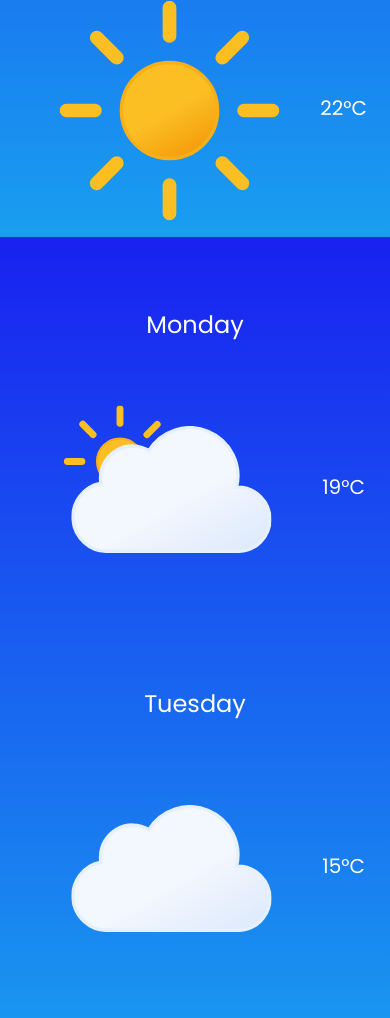
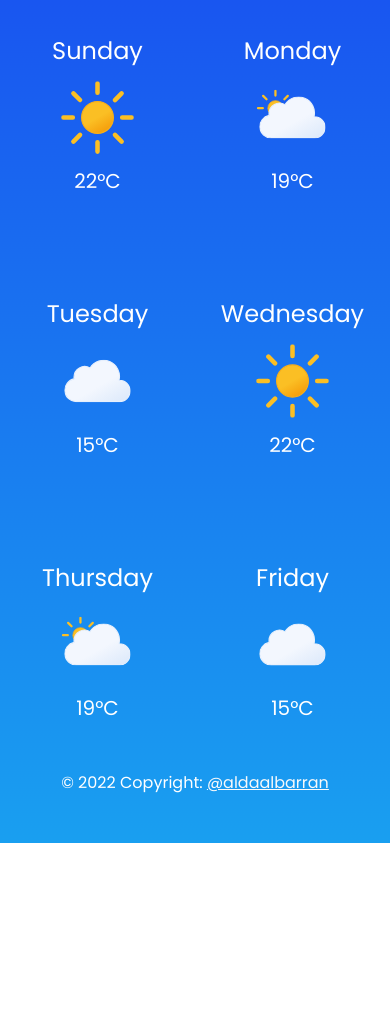
Before and after one commit to aldaalbarran/weather-app-js, a plain HTML site: page index.html in a window 390 px wide. Shown: the part 607-1625 px from the top of the page. After the commit the page ends 1450 px from the top, so only its background shows below. Drawn offline with nearby package versions, Linux system fonts and the light colour scheme.

Commit message:
Weather App - Style (Responsive)

```diff
--- a/css/style.css
+++ b/css/style.css
@@ -68,7 +68,7 @@ body{
 }
 
 .container .info-week div{
-    padding-top: 50px;
+    margin-top: 50px;
     text-align: center;
 }
 
@@ -83,3 +83,59 @@ body{
 .container .info-week div .txt-num{
     font-size: 1.25rem;
 }
+
+footer{
+    position: absolute;
+    bottom: 0;
+    left: 50%;
+    transform: translate(-50%, 0);
+    -webkit-transform: translate(-50%, 0);
+    -moz-transform: translate(-50%, 0);
+    -ms-transform: translate(-50%, 0);
+    -o-transform: translate(-50%, 0);
+}
+
+@media (max-width:992px){
+    body{
+        background: linear-gradient(0deg, rgba(25,159,240,1) 0%, rgba(25,33,240,1) 100%);
+        background-size: cover;
+        background-position: center;
+    }
+
+    .container{
+        margin-top: 5vh;
+        height: auto;
+    }
+
+    .container .header .header__city{
+        margin-top: 30px;
+    }
+
+    .container .header .header__city h1{
+        font-size: 3rem;
+    }
+
+    .container .info-week div{
+        margin-top: 100px;
+        padding: 0 !important;
+        text-align: center;
+    }
+
+    .container .info-week div .txt-day{
+        width: 100%;
+        font-size: 1.5rem;
+    }
+
+    .container .info-week div img{
+        width: 50%;
+    }
+
+    .container .info-week div .txt-num{
+        width: 100%;
+        font-size: 1.25rem;
+    }
+
+    footer{
+        position: relative;
+    }
+}
--- a/index.html
+++ b/index.html
@@ -8,10 +8,10 @@
     <link href="https://cdn.jsdelivr.net/npm/bootstrap@5.0.2/dist/css/bootstrap.min.css" rel="stylesheet" integrity="sha384-EVSTQN3/azprG1Anm3QDgpJLIm9Nao0Yz1ztcQTwFspd3yD65VohhpuuCOmLASjC" crossorigin="anonymous">
     <link rel="stylesheet" href="./css/style.css">
 </head>
-<body>
+<body class="position-relative">
     <div class="container">
         <div class="row header">
-            <div class="header__search col-md-5 centerXY">
+            <div class="header__search col-lg-5 centerXY">
                 <div class="row w-100">
                     <div class="col-8">
                         <input type="text" name="" id="" class="txt-search form-control" placeholder="Write the name of a city">
@@ -21,16 +21,16 @@
                     </div>
                 </div>
             </div>
-            <div class="header__city col-md-4">
+            <div class="header__city col-lg-4">
                 <h1>Mexico City</h1>
             </div>
 
-            <div class="header__day col-md-3 centerXY">
+            <div class="header__day col-lg-3 centerXY">
                 <h4>Saturday 14 May</h4>
             </div>
         </div>
         <div class="row info-today">
-            <div class="info__today-left col-sm-6">
+            <div class="info__today-left col-lg-6">
                 <div class="row">
                     <div class="col-6 info__today-img__weather centerXY">
                         <img src="./img/clear-day.svg" alt="img__weather">
@@ -42,7 +42,7 @@
                     </div>
                 </div>
             </div>
-            <div class="info__today-right col-sm-6 centerXY">
+            <div class="info__today-right col-lg-6 centerXY">
                 <div class="row">
                     <div class="col-4">
                         <label class="num-high">23°C</label>
@@ -78,42 +78,49 @@
         </div>
 
         <div class="row info-week bt-10">
-            <div class="col-md-2">
+            <div class="col-6 col-lg-2">
                 <label for="" class="txt-day">Sunday</label>
                 <img src="./img/clear-day.svg" alt="">
                 <label for="" class="txt-num">22°C</label>
             </div>
 
-            <div class="col-md-2">
+            <div class="col-6 col-lg-2">
                 <label for="" class="txt-day">Monday</label>
                 <img src="./img/partly-cloudy-day.svg" alt="">
                 <label for="" class="txt-num">19°C</label>
             </div>
 
-            <div class="col-md-2">
+            <div class="col-6 col-lg-2">
                 <label for="" class="txt-day">Tuesday</label>
                 <img src="./img/rain.svg" alt="">
                 <label for="" class="txt-num">15°C</label>
             </div>
 
-            <div class="col-md-2">
+            <div class="col-6 col-lg-2">
                 <label for="" class="txt-day">Wednesday</label>
                 <img src="./img/clear-day.svg" alt="">
                 <label for="" class="txt-num">22°C</label>
             </div>
 
-            <div class="col-md-2">
+            <div class="col-6 col-lg-2">
                 <label for="" class="txt-day">Thursday</label>
                 <img src="./img/partly-cloudy-day.svg" alt="">
                 <label for="" class="txt-num">19°C</label>
             </div>
 
-            <div class="col-md-2">
+            <div class="col-6 col-lg-2">
                 <label for="" class="txt-day">Friday</label>
                 <img src="./img/rain.svg" alt="">
                 <label for="" class="txt-num">15°C</label>
             </div>
         </div>
     </div>
+
+    <footer class="text-center text-white m-0 p-5">
+        <div class="text-center">
+          © 2022 Copyright:
+          <a class="link-light" href="https://github.com/aldaalbarran" target="_blank">@aldaalbarran</a>
+        </div>
+      </footer>
 </body>
 </html>
```
